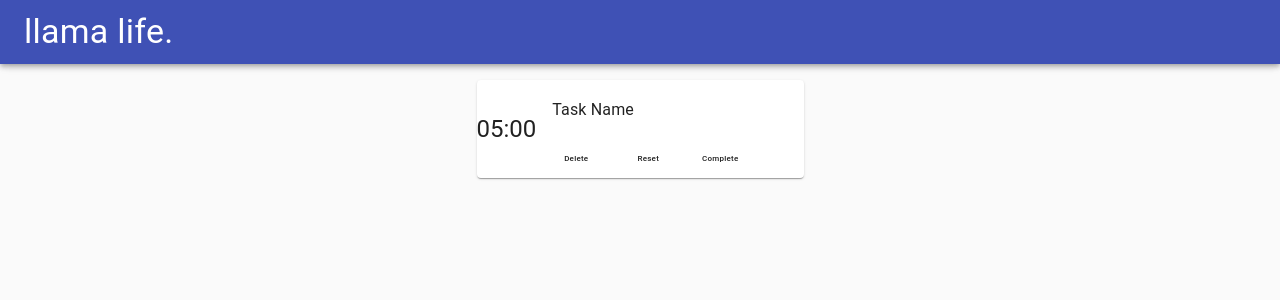
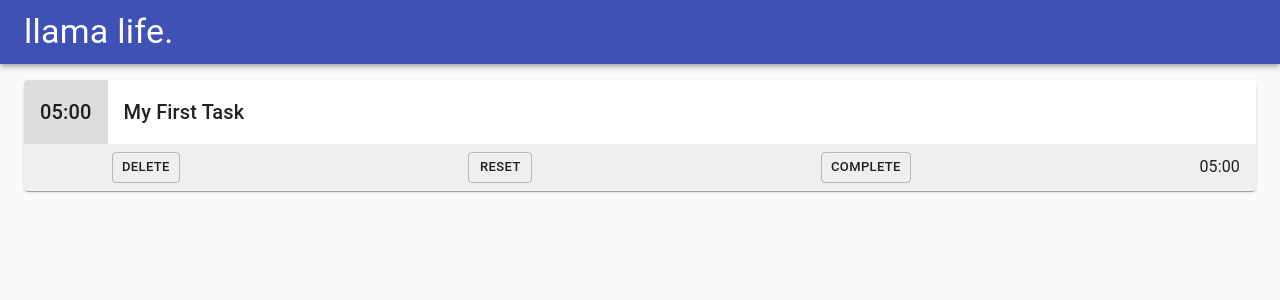
Before and after one commit to Jomark031497/aloeviate-server, a React (Create React App) app: page / in a window 1280 px wide. Shown: the top 300 px of the page. Built offline with nearby package versions, Linux system fonts and the light colour scheme.

Commit message:
Created simple task card layout

```diff
--- a/src/App.js
+++ b/src/App.js
@@ -14,7 +14,6 @@ function App() {
 
 const useStyles = makeStyles((theme) => ({
   root: {
-    width: "375px",
     margin: "auto",
     height: "100vh",
   },
--- a/src/components/TaskCard.jsx
+++ b/src/components/TaskCard.jsx
@@ -1,4 +1,5 @@
 import {
+  Box,
   Button,
   Card,
   CardActions,
@@ -12,26 +13,26 @@ const TaskCard = ({ task }) => {
   const classes = useStyles();
   return (
     <Card className={classes.root}>
-      <div>
-        <Typography variant="h5">05:00</Typography>
-      </div>
-      <div>
-        <CardContent>
-          <Typography variant="subtitle1">Task Name</Typography>
-        </CardContent>
-
-        <CardActions>
-          <Button size="small" className={classes.buttons}>
-            delete
-          </Button>
-          <Button size="small" className={classes.buttons}>
-            reset
-          </Button>
-          <Button size="small" className={classes.buttons}>
-            complete
-          </Button>
-        </CardActions>
-      </div>
+      <CardContent className={classes.CardContent}>
+        <Box className={classes.remainingDuration}>
+          <Typography variant="h6">05:00</Typography>
+        </Box>
+        <Box className={classes.taskName}>
+          <Typography variant="h6">My First Task</Typography>
+        </Box>
+      </CardContent>
+      <CardActions className={classes.cardActions}>
+        <Button variant="outlined" size="small">
+          Delete
+        </Button>
+        <Button variant="outlined" size="small">
+          Reset
+        </Button>
+        <Button variant="outlined" size="small">
+          Complete
+        </Button>
+        <Typography>05:00</Typography>
+      </CardActions>
     </Card>
   );
 };
@@ -39,13 +40,26 @@ const TaskCard = ({ task }) => {
 const useStyles = makeStyles((theme) => ({
   root: {
     margin: "1rem 1.5rem",
+    minWidth: "490px",
+  },
+  CardContent: {
+    display: "flex",
+    padding: "0",
+  },
+  cardActions: {
+    background: "#efefef",
+    paddingLeft: "5.5rem",
+    paddingRight: "1rem",
     display: "flex",
     alignItems: "center",
+    justifyContent: "space-between",
   },
-  buttons: {
-    width: "40px",
-    fontSize: "0.5rem",
-    textTransform: "capitalize",
+  remainingDuration: {
+    background: "#ddd",
+    padding: "1rem",
+  },
+  taskName: {
+    padding: "1rem",
   },
 }));
 
```
